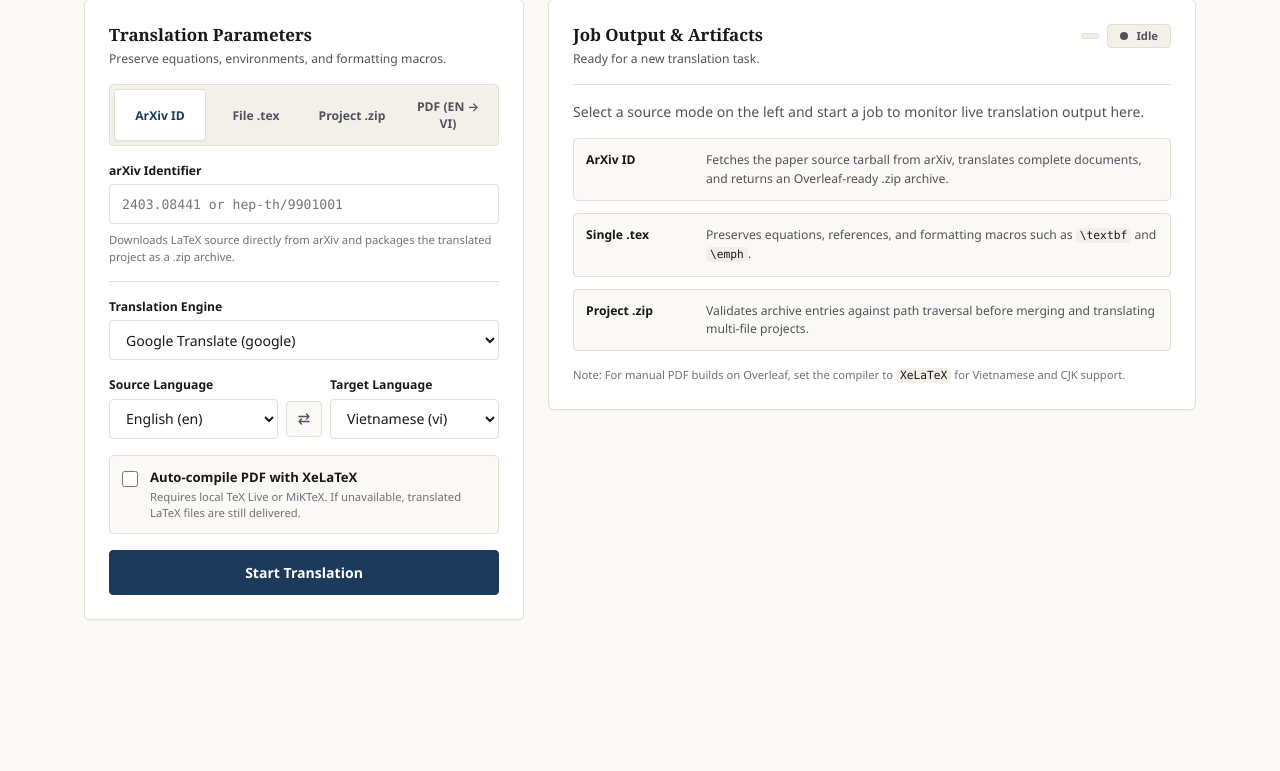
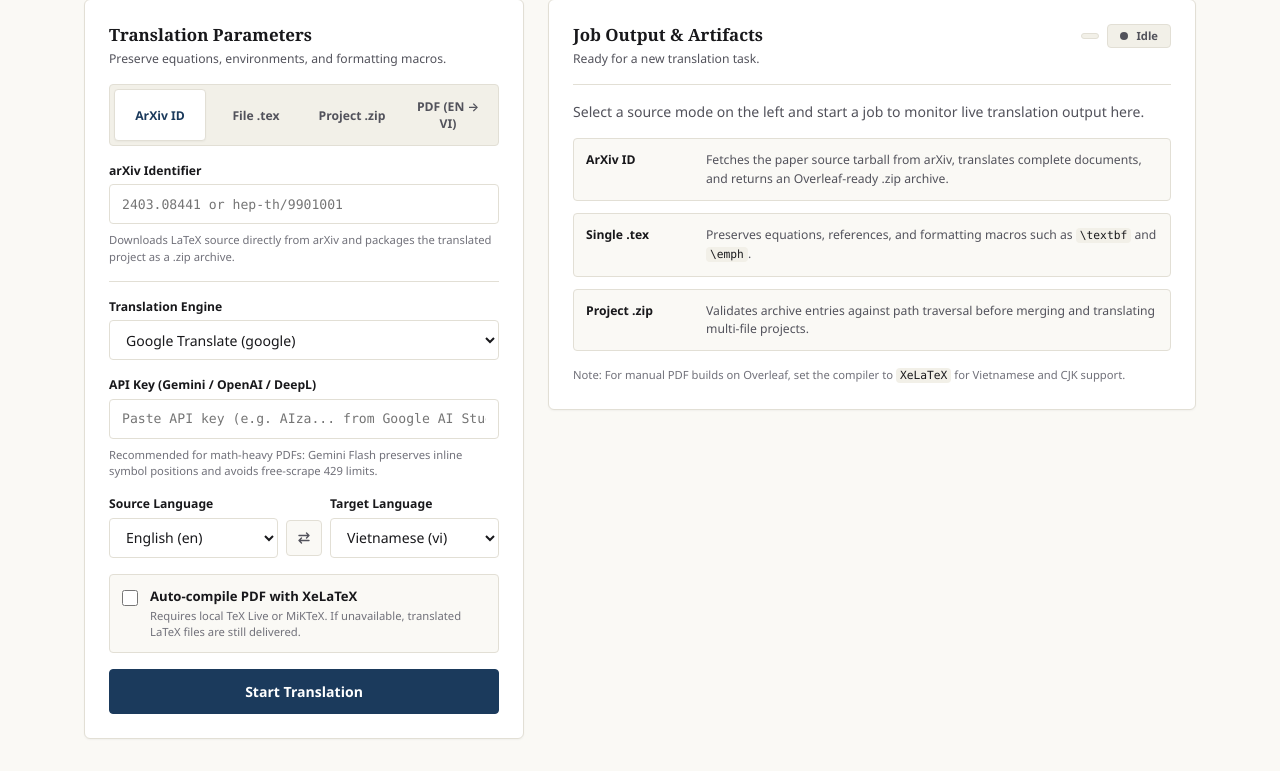
Before and after one commit to VuaThiLaiVaoE10/mathtranslate-online, a Flask app: page / in a window 1280 px wide. Shown: the part 135-906 px from the top of the page. Before the commit the page ends 755 px from the top, so only its background shows below. Run offline with Flask 3, Linux system fonts and the light colour scheme; parts of the project's set-up code (start-up, migrations or seed data) failed here and were passed over.

Commit message:
feat(web,cloud): add in-browser API key field & Hugging Face Spaces Dockerfile

```diff
--- a/web/app.py
+++ b/web/app.py
@@ -24,7 +24,7 @@ from mathtranslate import __version__
 from mathtranslate.engines import AVAILABLE_ENGINES
 from mathtranslate.pdf_batch import BatchCheckpoint, PdfBatchTranslator, inspect_pdf
 from mathtranslate.pdf_compiler import compile_tex_to_pdf, compile_zip_to_pdf
-from mathtranslate.translate import translate_single_tex_file
+from mathtranslate.translate import TextTranslator, translate_single_tex_file
 from mathtranslate.translate_arxiv import (
     main as translate_arxiv_main,
     translate_zip_project,
@@ -171,11 +171,13 @@ def _validate_translation_params() -> tuple[dict[str, Any] | None, tuple[Any, in
         return None, (jsonify({"error": f"Unsupported target language code '{l_to}'."}), 400)
 
     compile_pdf = _parse_bool(_get_payload_field("compile_pdf", False), default=False)
+    api_key = str(_get_payload_field("api_key", "") or "").strip() or None
     return {
         "engine": engine,
         "l_from": l_from,
         "l_to": l_to,
         "compile_pdf": compile_pdf,
+        "api_key": api_key,
     }, None
 
 
@@ -255,6 +257,7 @@ def _create_job(mode: str, params: dict[str, Any]) -> tuple[str, str, str]:
         "_input_path": None,
         "_output_filename": None,
         "_pdf_translator": None,
+        "_api_key": params.get("api_key"),
     }
     with JOBS_LOCK:
         JOBS[job_id] = record
@@ -938,9 +941,15 @@ def _run_pdf_job(job_id: str, *, resume: bool = False) -> None:
         l_from = job["l_from"]
         l_to = job["l_to"]
         existing_runner = job.get("_pdf_translator")
+        api_key = job.get("_api_key")
 
     _update_job(job_id, status="running", error=None)
     output_path = os.path.join(output_dir, output_filename)
+    custom_factory = (
+        (lambda: TextTranslator(engine, l_to, l_from, api_key=api_key))
+        if api_key
+        else None
+    )
 
     def _on_progress(cp: Any) -> None:
         progress, overflow_pages, scan_pages = _checkpoint_to_progress(cp)
@@ -962,6 +971,7 @@ def _run_pdf_job(job_id: str, *, resume: bool = False) -> None:
                 _append_log(job_id, "[pdf] Resuming PDF batch translation from checkpoint...\n")
                 runner = PdfBatchTranslator.from_checkpoint(
                     output_dir,
+                    translator_factory=custom_factory,
                     on_progress=_on_progress,
                 )
                 _update_job(job_id, _pdf_translator=runner)
@@ -980,6 +990,7 @@ def _run_pdf_job(job_id: str, *, resume: bool = False) -> None:
                     l_to=l_to,
                     scan_policy=scan_policy,
                     glossary=glossary,
+                    translator_factory=custom_factory,
                     on_progress=_on_progress,
                     job_id=job_id,
                 )
@@ -1115,8 +1126,8 @@ def run_server(host: str | None = None, port: int | None = None) -> None:
     parser.add_argument(
         "--port",
         type=int,
-        default=port or int(os.environ.get("MATHTRANSLATE_PORT", "5000")),
-        help="TCP port to listen on (default: 5000).",
+        default=port or int(os.environ.get("MATHTRANSLATE_PORT") or os.environ.get("PORT") or "5000"),
+        help="TCP port to listen on (default: 5000 or $PORT).",
     )
     args, _ = parser.parse_known_args()
     _ensure_jobs_root()
--- a/web/static/js/app.js
+++ b/web/static/js/app.js
@@ -37,6 +37,8 @@
     const pdfInspectSummary = document.getElementById("pdf-inspect-summary");
     const pdfGlossaryInput = document.getElementById("pdf-glossary");
     const engineSelect = document.getElementById("engine");
+    const apiKeyField = document.getElementById("api-key-field");
+    const apiKeyInput = document.getElementById("api-key");
     const lFromSelect = document.getElementById("l-from");
     const lToSelect = document.getElementById("l-to");
     const swapLangBtn = document.getElementById("swap-lang-btn");
@@ -507,6 +509,9 @@
 
         const formData = new FormData();
         formData.append("engine", engineSelect.value);
+        if (apiKeyInput && apiKeyInput.value.trim()) {
+            formData.append("api_key", apiKeyInput.value.trim());
+        }
         formData.append("l_from", lFromSelect.value);
         formData.append("l_to", lToSelect.value);
         formData.append("compile_pdf", compilePdfInput.checked ? "true" : "false");
@@ -681,6 +686,19 @@
     if (pdfInput && pdfFilename) {
         setupDropzone("pdf", pdfInput, pdfFilename, ".pdf", "or drop a PDF here");
     }
+    function syncApiKeyVisibility() {
+        if (!apiKeyField || !engineSelect) {
+            return;
+        }
+        const needsKey = ["gemini", "openai", "deepl"].includes(engineSelect.value);
+        apiKeyField.hidden = !needsKey;
+    }
+
+    if (engineSelect) {
+        engineSelect.addEventListener("change", syncApiKeyVisibility);
+    }
+
     form.addEventListener("submit", handleSubmit);
-    hydrateMeta();
+    hydrateMeta().then(syncApiKeyVisibility);
+    syncApiKeyVisibility();
 })();
--- a/web/templates/index.html
+++ b/web/templates/index.html
@@ -145,6 +145,19 @@
                         <option value="{{ eng }}" {% if eng == default_engine %}selected{% endif %}>{{ eng }}</option>
                         {% endfor %}
                     </select>
+                </div>
+
+                <div id="api-key-field" class="field" hidden>
+                    <label for="api-key" class="field-label">API Key (Gemini / OpenAI / DeepL)</label>
+                    <input
+                        type="password"
+                        id="api-key"
+                        name="api_key"
+                        class="input-control input-mono"
+                        placeholder="Paste API key (e.g. AIza... from Google AI Studio)"
+                        autocomplete="off"
+                    >
+                    <p class="field-hint">Recommended for math-heavy PDFs: Gemini Flash preserves inline symbol positions and avoids free-scrape 429 limits.</p>
                 </div>
 
                 <div class="lang-grid">
```
Also changed, not shown: mathtranslate/translate.py (+6 -2 lines), 2 other files.
